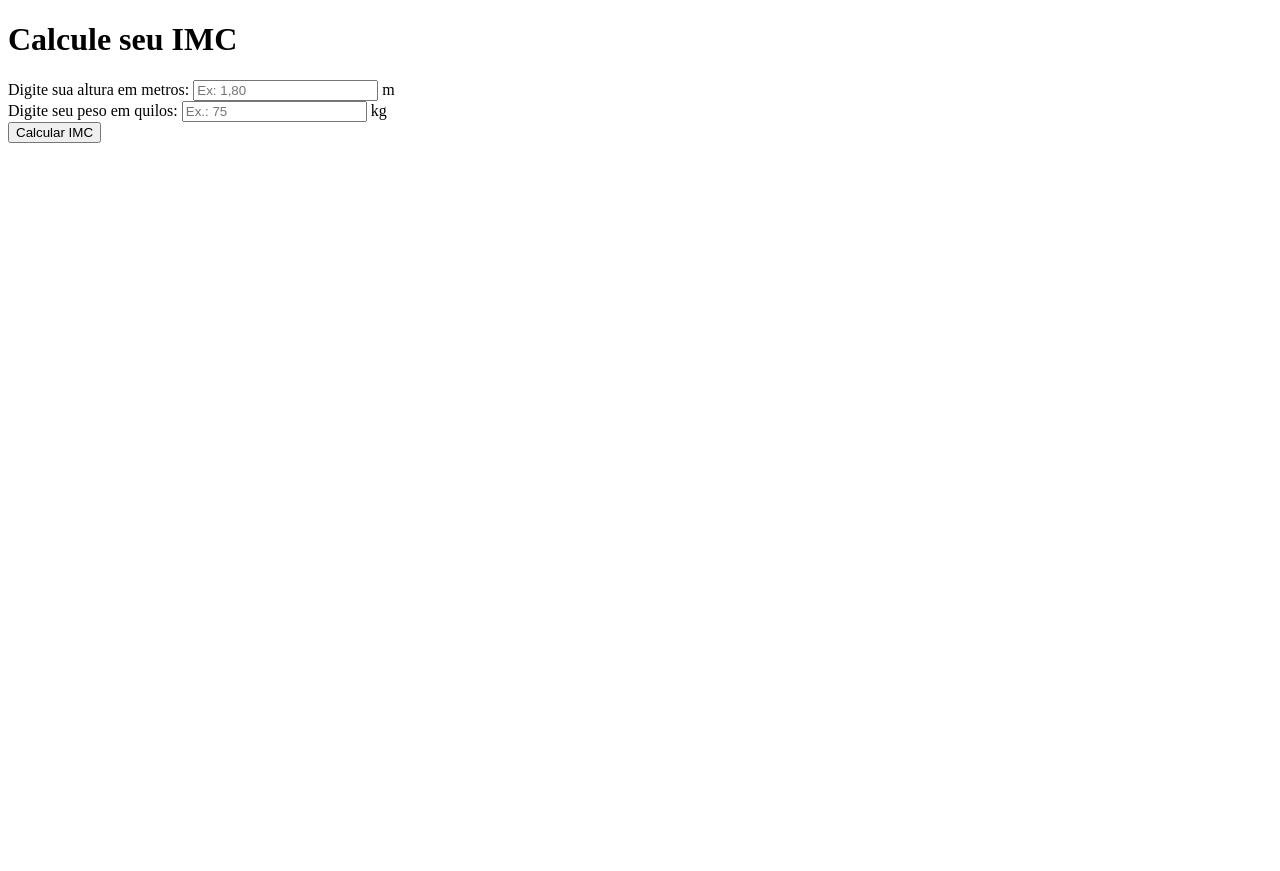
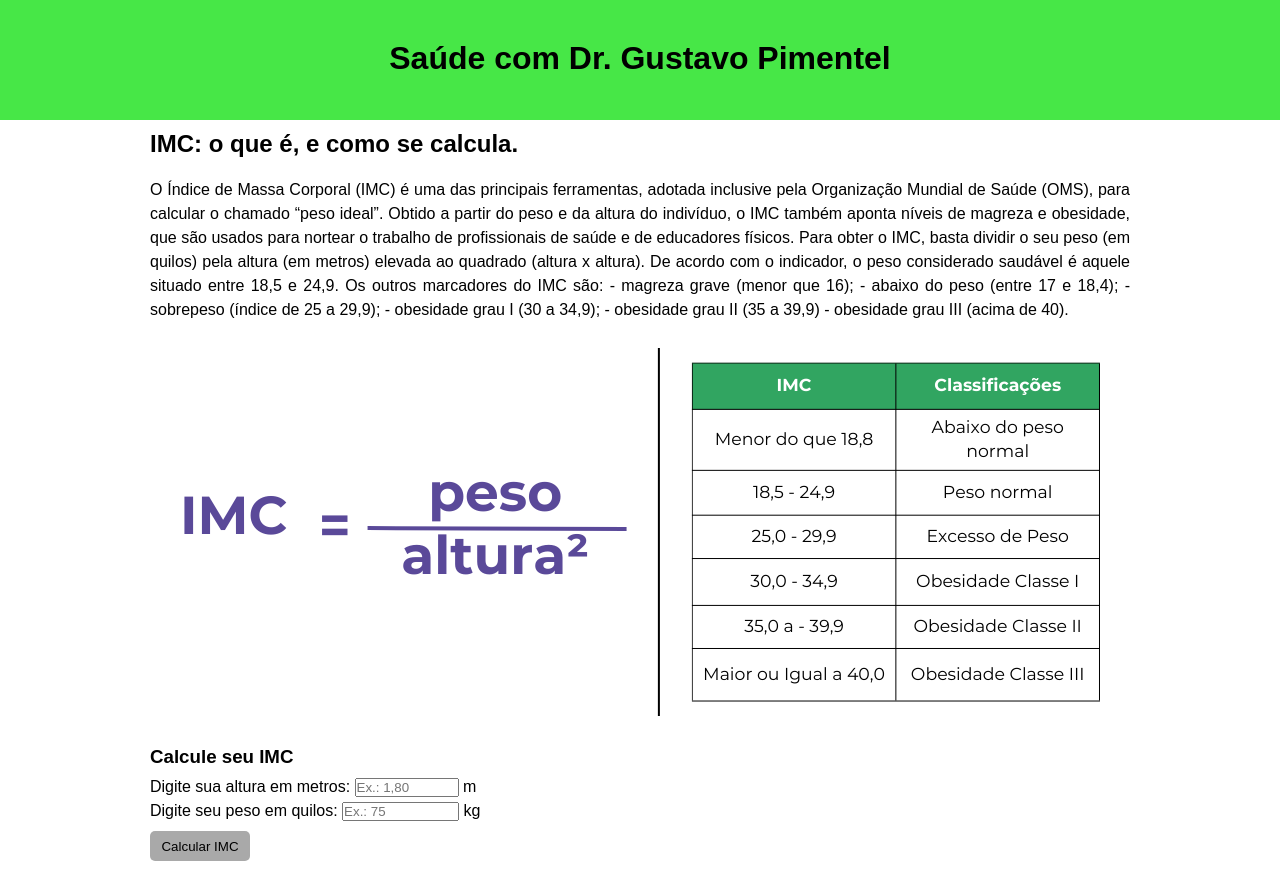
Before and after one commit to gustavopimentel14/calc-imc, a plain HTML site: page html5/index.html in a window 1280 px wide. Before the commit the page ends 800 px from the top, so only its background shows below. Drawn offline with Linux system fonts and the light colour scheme.

Commit message:
quase pronto

```diff
--- /dev/null
+++ b/html5/estilo/style.css
@@ -0,0 +1,57 @@
+@charset "UTF-8";
+
+*{
+    padding: 0px;
+    margin: 0px;
+    font-family: Arial, Helvetica, sans-serif;
+}
+header{
+    background-color: rgb(71, 231, 71);
+    height: 120px;
+    text-align: center;
+}
+h1{
+    padding-top: 40px;
+}
+main{
+    max-width: 1000px;
+    margin: auto;
+}
+h2{
+    padding: 10px;
+}
+article p{
+    padding: 10px;
+    line-height: 1.5;
+    text-align: justify;
+}
+img{
+    width: 100%;
+}
+#calculo{
+    padding: 10px;
+    width: 450px;
+}
+h3{
+    margin-bottom: 10px;
+}
+#altura{
+    width: 100px;
+    margin-bottom: 5px;
+}
+#peso{
+    width: 113px;
+}
+#botao{
+    border: none;
+    border-radius: 5px;
+    width: 100px;
+    height: 30px;
+    margin-top: 10px;
+    background-color: darkgray;
+}
+#botao:hover{
+    background-color: gray;
+    transition: 0.2s;
+    cursor: pointer;
+}
--- a/html5/index.html
+++ b/html5/index.html
@@ -4,21 +4,44 @@
     <meta charset="UTF-8">
     <meta name="viewport" content="width=device-width, initial-scale=1.0">
     <title>Calculadora de IMC</title>
+    <link rel="stylesheet" href="estilo/style.css">
 </head>
 <body>
-    <h1>Calcule seu IMC</h1>
+    <header>
+        <h1>Saúde com Dr. Gustavo Pimentel</h1>
+    </header>
+    <main>
+        <article>
+            <h2>IMC: o que é, e como se calcula.</h2>
+            <p>O Índice de Massa Corporal (IMC) é uma das principais ferramentas, adotada inclusive pela Organização Mundial de Saúde (OMS), para calcular o chamado “peso ideal”. Obtido a partir do peso e da altura do indivíduo, o IMC também aponta níveis de magreza e obesidade, que são usados para nortear o trabalho de profissionais de saúde e de educadores físicos.
+                Para obter o IMC, basta dividir o seu peso (em quilos) pela altura (em metros) elevada ao quadrado (altura x altura). De acordo com o indicador, o peso considerado saudável é aquele situado entre 18,5 e 24,9.
+
+                Os outros marcadores do IMC são:
+
+                - magreza grave (menor que 16);
+                - abaixo do peso (entre 17 e 18,4);
+                - sobrepeso (índice de 25 a 29,9);
+                - obesidade grau I (30 a 34,9);
+                - obesidade grau II (35 a 39,9)
+                - obesidade grau III (acima de 40).</p>
+                <img src="../imagens/imc-2.png" alt="imc">
+        </article>
+        <section id="calculo">
+            <h3>Calcule seu IMC</h3>
             <div>
-        <label for="naltura">Digite sua altura em metros: </label>
-        <input type="number" name="naltura" id="altura" placeholder="Ex: 1,80"> m
+                <label for="naltura">Digite sua altura em metros:</label>
+                <input type="number" name="naltura" id="altura" placeholder="Ex.: 1,80"> m
             </div>
             <div>
-        <label for="npeso">Digite seu peso em quilos: </label>
+                <label for="npeso">Digite seu peso em quilos:</label>
                 <input type="number" name="npeso" id="peso" placeholder="Ex.: 75"> kg
             </div>
             <div>
-        <input type="button" value="Calcular IMC" onclick="calcular()">
+                <input type="button" value="Calcular IMC" id="botao" onclick="calcular()">
             </div>
             <div id="resultado"></div>
+        </section>
+    </main>
 
     <script src="../interação/script.js"></script>
 </body>
--- a/interação/script.js
+++ b/interação/script.js
@@ -1,4 +1,4 @@
-
+res.innerHTML =''
 function calcular(){
     let altura = parseFloat(document.getElementById('altura').value)
     let peso = parseFloat(document.getElementById('peso').value)
@@ -7,8 +7,9 @@ function calcular(){
     res.innerHTML = `<p>Sua altura é ${altura}m e seu peso é ${peso}kg.</p>`
     res.innerHTML += `<p>Seu IMC é ${imc.toFixed(2)}</p>`
 
-    if(imc<18.5){
-
+    if(imc<16){
+        res.innerHTML += 'Magreza grave'
+    } else if(imc<18.5){
         res.innerHTML += 'Está abaixo do peso.'
     } else if (imc>=18.5 && imc<25){
         res.innerHTML += 'Está no peso ideal.'
@@ -22,4 +23,5 @@ function calcular(){
         res.innerHTML += 'Está com obesidade grau III.'
     }
 
+
 }
```
Also changed, not shown: imagens/imc-2.png (added). Lines whose indentation alone changed are shown as unchanged.
